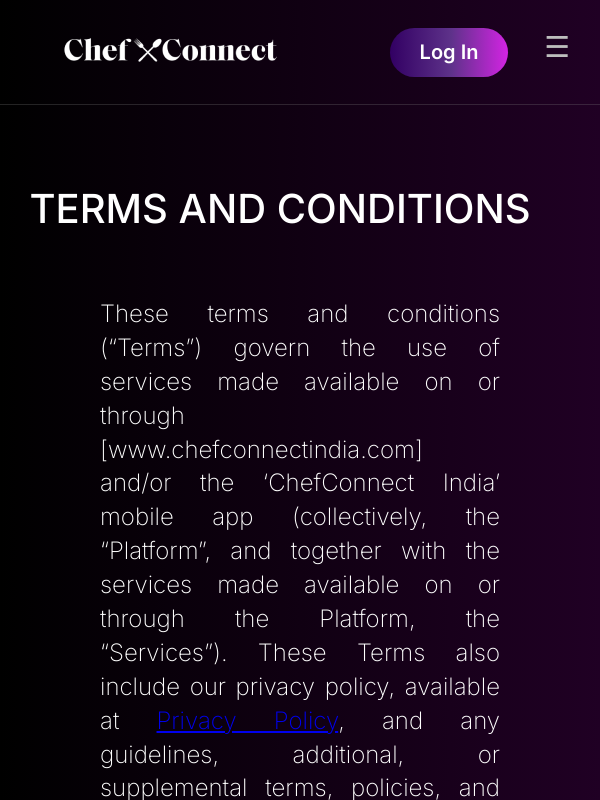
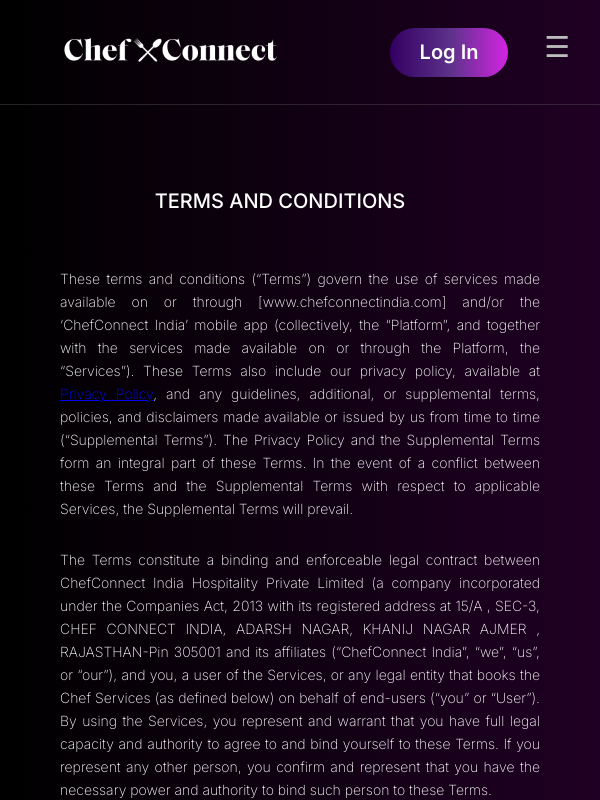
Before and after one commit to Team-Dev-Chef-Connect/Chef-Connect-Web, a React (Create React App) app in the folder frontend/: page /terms-of-service in a window 600 px wide. Built offline with nearby package versions, Linux system fonts and the light colour scheme; a web font is replaced by a local one.

Commit message:
new commit

```diff
--- a/frontend/src/Footerpages/PrivacyPolicy.css
+++ b/frontend/src/Footerpages/PrivacyPolicy.css
@@ -40,3 +40,94 @@
     line-height: 33.89px;
     text-align: justify;
   }
+
+
+  @media (max-width:1000px) and(min-width:730px) {
+   .heading-privacy-policy {
+    width: 282px;
+    height: 48px;
+    font-size: 37px;
+    line-height: 45px;
+  }
+
+  .privacy-policy-main {
+    margin-left: 130px;
+    margin-right: 90px;
+  }
+
+  .privacy-content-date {
+    font-size: 18px;
+    line-height: 27px;
+  }
+
+  .first-para {
+    font-size: 18px;
+    line-height: 327px;
+  }
+}
+
+@media (max-width:730px) and (min-width:600px){
+  .heading-privacy-policy {
+    font-size: 30px;
+    line-height: 40px;
+  }
+
+  .privacy-policy-main {
+    margin-left: 120px;
+    margin-right: 80px;
+  }
+
+  .privacy-content-date {
+    font-size: 16px;
+    line-height: 25px;
+  }
+
+  .first-para {
+    font-size: 16px;
+    line-height: 25px;
+  }
+}
+
+@media (max-width:600px) and (min-width:490px) {
+.heading-privacy-policy {
+  font-size: 20px;
+  line-height: 32px;
+}
+
+.privacy-policy-main {
+  margin-left: 100px;
+  margin-right: 60px;
+}
+
+.privacy-content-date {
+  font-size: 14px;
+  line-height: 23px;
+}
+
+.first-para {
+  font-size: 14px;
+  line-height: 23px;
+}
+}
+
+@media (max-width:490px)  {
+.heading-privacy-policy {
+  font-size: 18px;
+  line-height: 30px;
+}
+
+.privacy-policy-main {
+  margin-left: 80px;
+  margin-right: 40px;
+}
+
+.privacy-content-date {
+  font-size: 12px;
+  line-height: 20px;
+}
+
+.first-para {
+  font-size: 12px;
+  line-height: 20px;
+}
+}
--- a/frontend/src/Footerpages/Terms.css
+++ b/frontend/src/Footerpages/Terms.css
@@ -7,7 +7,6 @@
   }
 
   .heading-terms {
-    width: fit-content;
     margin-top: 80px;
     height: 48px;
     font-size: 40px;
@@ -29,3 +28,75 @@
     line-height: 33.89px;
     text-align: justify;
   }
+
+  @media (max-width:1000px) and(min-width:730px) {
+      .terms-content{
+        font-size: 18px;
+        font-weight: 200;
+        line-height: 27px;
+        text-align: justify;
+        margin-left: 130px;
+      margin-right: 90px;
+      }
+      .heading-terms {
+        font-size: 37px;
+        font-weight: 500;
+        line-height: 45px;
+        text-align: center;
+      }
+
+  }
+
+  @media (max-width:730px) and (min-width:600px){
+    .terms-content{
+      font-size: 16px;
+      font-weight: 200;
+      line-height: 25px;
+      text-align: justify;
+      margin-left: 120px;
+      margin-right: 80px;
+    }
+    .heading-terms {
+      font-size: 30px;
+      font-weight: 500;
+      line-height: 40px;
+      text-align: center;
+      justify-content: center;
+    }
+}
+
+@media (max-width:600px) and (min-width:490px) {
+  .terms-content{
+    font-size: 14px;
+    font-weight: 200;
+    line-height: 23px;
+    text-align: justify;
+    margin-left: 100px;
+    margin-right: 60px;
+  }
+  .heading-terms {
+    font-size: 20px;
+    font-weight: 500;
+    line-height: 32px;
+    text-align: center;
+    justify-content: center;
+  }
+}
+
+@media (max-width:490px)  {
+  .terms-content{
+    font-size: 12px;
+    font-weight: 200;
+    line-height: 20px;
+    text-align: justify;
+    margin-left: 80px;
+    margin-right: 40px;
+  }
+  .heading-terms {
+    font-size: 18px;
+    font-weight: 500;
+    line-height: 30px;
+    text-align: center;
+    justify-content: center;
+  }
+}
```
